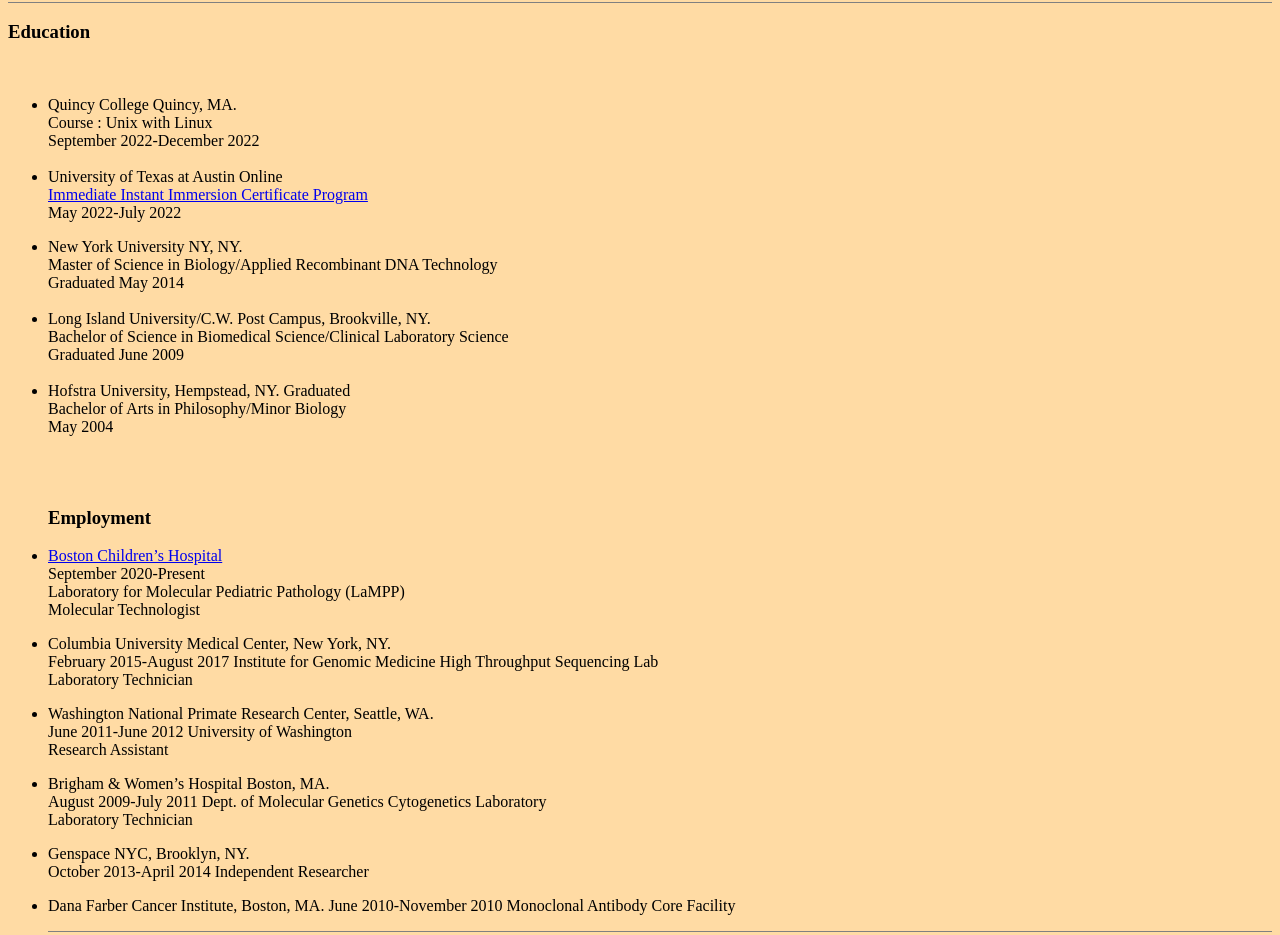
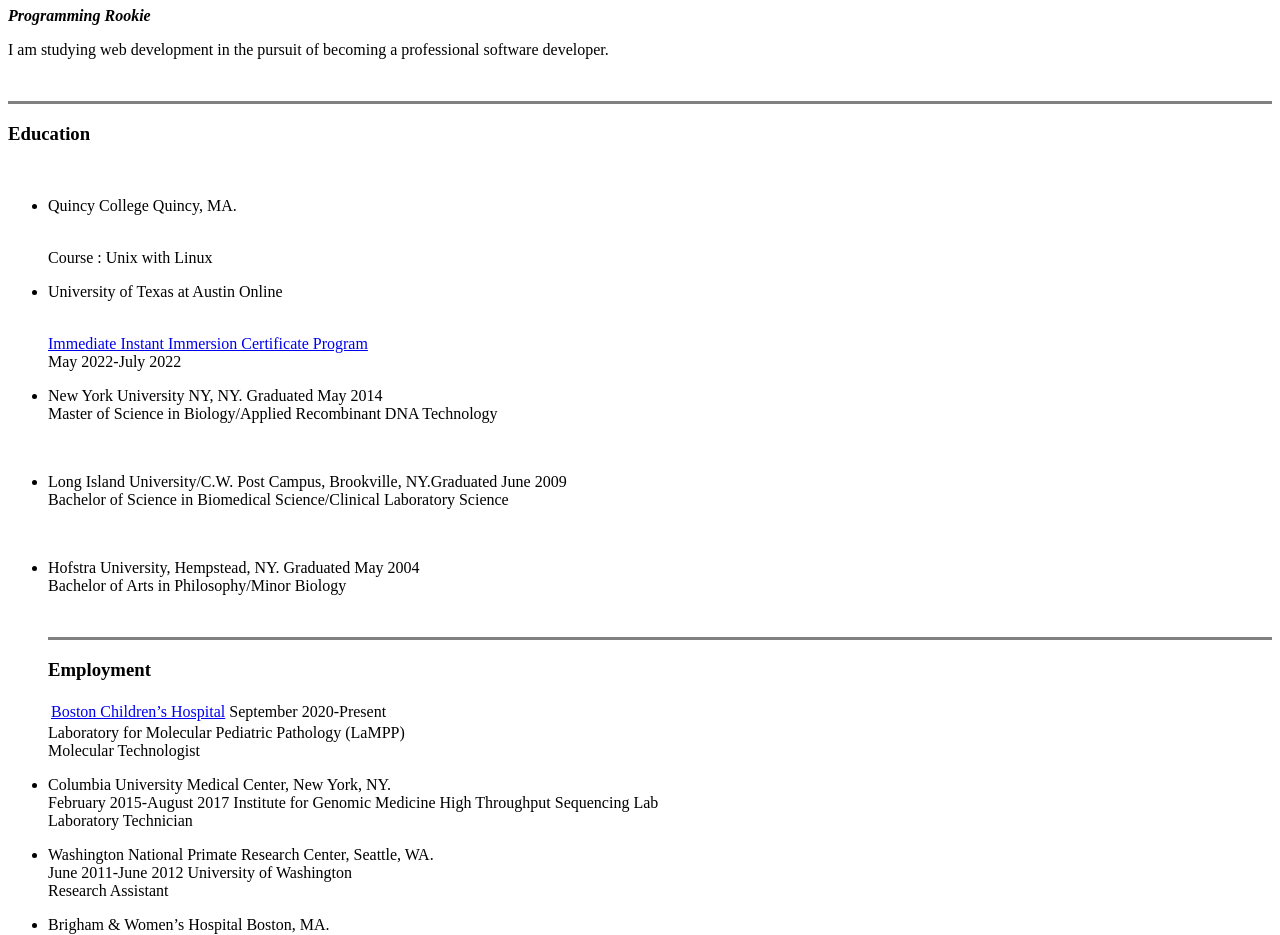
Before and after one commit to Claudimus/CV, a plain HTML site: page index.html in a window 1280 px wide. Shown: the part 205-1140 px from the top of the page. Drawn offline with Linux system fonts and the light colour scheme; files that its build step writes are made by us from their sources.

Commit message:
Revert "Revert "Revert "Add files via upload"""

```diff
--- a/index.html
+++ b/index.html
@@ -4,48 +4,48 @@
 <head>
   <meta charset="UTF-8">
   <title>Claude's Resume</title>
-  <link rel="stylesheet" href="css/styles.css">
 </head>
 
 <body>
-
-
-
-  <img src="Claude_Profile_Pic2_small.png" alt="Claude's Profile Pic">
+  <bodystyle="background-color:D0B8A8;">
+  <img src="claude.png" alt="Claude's Profile Pic">
   <h1>Jean-Claude Cantave</h1>
   </center>
-      <h3><p><em><strong>Programming Noob</strong></em></em></p></h3>
-      <p>I am studying web development and planning to become a professional software engineer.</p>
+  <p><em><strong>Programming Rookie</strong></em></em></p>
+  <p>I am studying web development in the pursuit of becoming a professional software developer.</p>
   <br>
   <hr size="3" noshade>
   <h3>Education</h3><br>
   <ul>
-    <li>Quincy College Quincy, MA.<br>
-        Course : Unix with Linux<br>
-        September 2022-December 2022<br>
-    </li><br>
-    <li>University of Texas at Austin Online<br>
+    <li>
+    <p>Quincy College Quincy, MA.</p><br>Course : Unix with Linux
+    </li>
+    <li><p>University of Texas at Austin Online </p><br>
     <a href="https://www.linkedin.com/in/claude-cantave-767b6b244/overlay/1635495365258/single-media-viewer?type=DOCUMENT&profileId=ACoAADyvOH8BKYUpD5DMBMIYdwBQaudmUfw9IGI&lipi=urn%3Ali%3Apage%3Ad_flagship3_profile_view_base%3BtI5Gk3JlTqGJjOQBGcZ1iA%3D%3D">Immediate
       Instant Immersion Certificate Program</a><br>
-      May 2022-July 2022</p>
+    May 2022-July 2022</li>
+    <li>
+      <p>New York University NY, NY. Graduated May 2014<br>
+        Master of Science in Biology/Applied Recombinant DNA Technology
     </li>
-    <li>New York University NY, NY. <br>
-      Master of Science in Biology/Applied Recombinant DNA Technology<br>
-      Graduated May 2014
-    </li><br>
-    <li>Long Island University/C.W. Post Campus, Brookville, NY.<br>
-      Bachelor of Science in Biomedical Science/Clinical Laboratory Science<br>
-      Graduated June 2009<br>
-    </li><br>
-    <li>Hofstra University, Hempstead, NY. Graduated <br>
-      Bachelor of Arts in Philosophy/Minor Biology<br>
-      May 2004<br>
-    </li><br>
-    <hr>
-    <br>
+    </p><br></li>
+
+    <li>
+      <p>Long Island University/C.W. Post Campus, Brookville, NY.Graduated June 2009<br>
+        Bachelor of Science in Biomedical Science/Clinical Laboratory Science</p><br>
+    </li>
+    <li>
+      <p>Hofstra University, Hempstead, NY. Graduated May 2004<br>
+        Bachelor of Arts in Philosophy/Minor Biology</p><br>
+    </li>
+    <hr size="3" noshade>
     <h3>Employment</h3>
-      <li><a href="https://www.childrenshospital.org/research/labs/lampp-research">Boston Children’s Hospital</a></li>
-      September 2020-Present<br>
+    <table>
+      <tr>
+        <td><a href="https://www.childrenshospital.org/research/labs/lampp-research">Boston Children’s Hospital</a></td>
+        <td>September 2020-Present</td>
+      </tr>
+    </table>
     Laboratory for Molecular Pediatric Pathology (LaMPP)<br>
     Molecular Technologist
     <p>
@@ -75,8 +75,7 @@
 
     <a href="hobbies.html">My Hobbies</a><br>
     <a href="skills.html">Skills</a><br>
-      <a href="contacts.html">Contacts</a><br>
-      <a href="https://claudimus.github.io/website1/">Resume</a>
+    <a href="contacts.html">Contacts</a>
 
 
     </ol>
```
Lines whose indentation alone changed are shown as unchanged.
